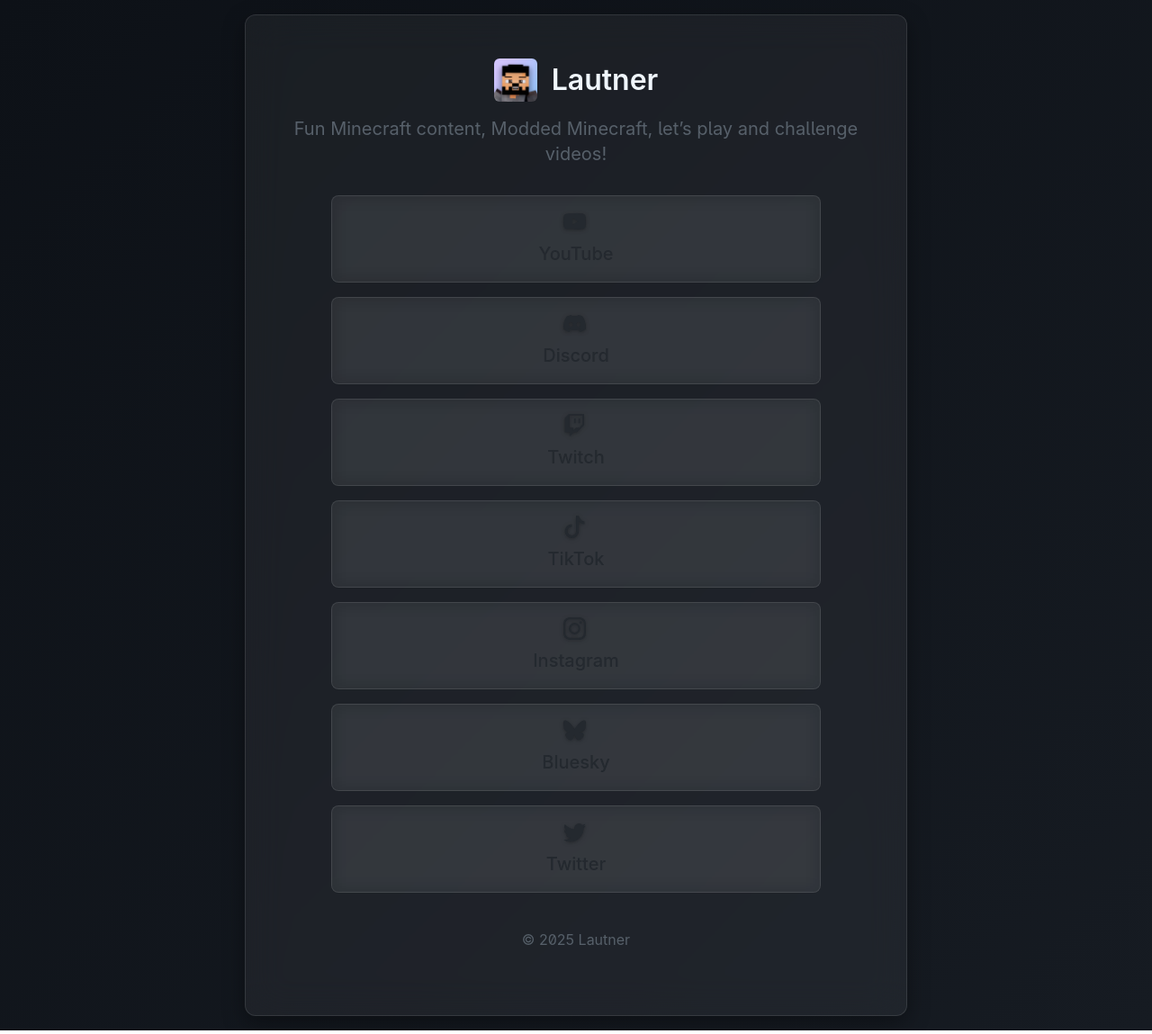
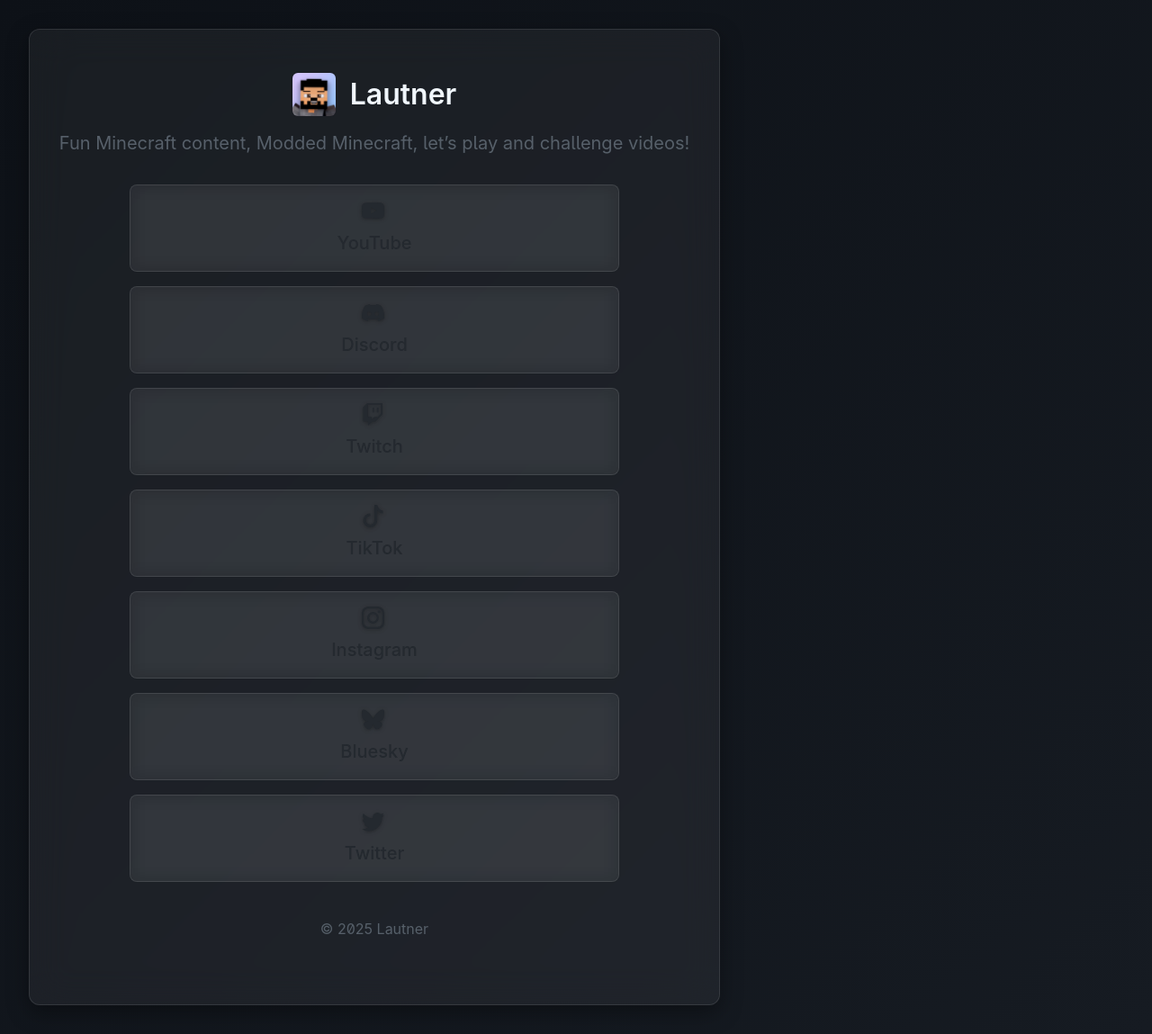
Before and after one commit to Iautner/Iautner.github.io, a Jekyll site: the page beta/index.html, which Jekyll copies as it is, in a window 1280 px wide. Shown: the whole page at 90% size. Built offline with Jekyll 4.4.1, drawn with Linux system fonts in a browser that asks for light colours.

Commit message:
Deploy dev -> beta: 8b9340ab227b45717b1bee93661e73e298ef7048

```diff
--- a/beta/assets/css/custom.css
+++ b/beta/assets/css/custom.css
@@ -59,42 +59,30 @@ html {
     height: 100%;
 }
 
+/* Body - works with existing Jekyll structure */
 body {
     font-family: -apple-system, BlinkMacSystemFont, 'Segoe UI', 'Noto Sans', Helvetica, Arial, sans-serif;
-    background: var(--app-bg-primary);
+    background: linear-gradient(135deg, var(--app-bg-primary) 0%, var(--app-bg-secondary) 100%);
     color: var(--app-text-primary);
     margin: 0;
-    padding: 0;
+    padding: env(safe-area-inset-top, 20px) env(safe-area-inset-right, 0) env(safe-area-inset-bottom, 20px) env(safe-area-inset-left, 0);
     min-height: 100vh;
     overflow-x: hidden;
     overflow-y: auto;
     -webkit-overflow-scrolling: touch;
 }
 
-/* App container */
-.app-container {
-    min-height: 100vh;
-    width: 100%;
-    overflow-y: auto;
-    -webkit-overflow-scrolling: touch;
-}
-
-.app-body {
-    padding: env(safe-area-inset-top, 20px) env(safe-area-inset-right, 0) env(safe-area-inset-bottom, 20px) env(safe-area-inset-left, 0);
-    background: linear-gradient(135deg, var(--app-bg-primary) 0%, var(--app-bg-secondary) 100%);
-    min-height: 100vh;
-}
-
-/* Main content */
-.main-content {
-    padding: 1rem;
+/* Container and main content - works with Jekyll structure */
+.container-md {
     max-width: 768px;
     margin: 0 auto;
     width: 100%;
     position: relative;
 }
 
-.content-wrapper {
+/* Content wrapper - targets existing Jekyll structure */
+.content-wrapper,
+.container-md {
     background: var(--app-glass-bg);
     backdrop-filter: blur(20px);
     -webkit-backdrop-filter: blur(20px);
@@ -105,10 +93,12 @@ body {
     position: relative;
     overflow: visible;
     animation: slideUp 0.6s var(--app-transition);
+    margin: 1rem;
 }
 
 @supports not (backdrop-filter: blur(20px)) {
-    .content-wrapper {
+    .content-wrapper,
+    .container-md {
         background: var(--app-bg-secondary);
         border: 1px solid var(--app-border);
     }
@@ -171,18 +161,12 @@ svg {
     transition: all 0.1s ease;
 }
 
-/* Responsive design */
+/* Responsive design - adjusted for Jekyll structure */
 @media (max-width: 768px) {
-    .content-wrapper {
+    .container-md {
         padding: 1.5rem;
         margin: 0.5rem;
         border-radius: 16px;
-    }
-
-    .main-content {
-        padding: 0.5rem;
-        height: auto;
-        overflow: visible;
     }
 
     .link-card {
@@ -192,13 +176,13 @@ svg {
 }
 
 @media (max-width: 480px) {
-    .content-wrapper {
+    .container-md {
         padding: 1rem;
         margin: 0.25rem;
         border-radius: 12px;
     }
 
-    .app-body {
+    body {
         padding: 0.5rem 0;
     }
 }
@@ -210,18 +194,11 @@ a:focus, button:focus {
     border-radius: 4px;
 }
 
-/* iOS support */
+/* iOS support - simplified */
 @supports (-webkit-touch-callout: none) {
-    .app-body {
+    body {
         padding-top: max(env(safe-area-inset-top), 20px);
         padding-bottom: max(env(safe-area-inset-bottom), 20px);
-    }
-
-    body {
-        -webkit-overflow-scrolling: touch;
-    }
-
-    .app-container {
         -webkit-overflow-scrolling: touch;
     }
 }
--- a/beta/index.html
+++ b/beta/index.html
@@ -75,12 +75,9 @@
     </script>
 </head>
 
-<body class="app-body">
-    <!-- Main app container -->
-    <div class="app-container">
-        <main class="container-md main-content">
-            <div class="content-wrapper">
-                <header class="text-center">
+<body class="p-3">
+    <main class="container-md">
+        <header class="text-center">
     <h1 class="d-inline-block mt-3">
         <span class="d-flex">
             <span class="pr-3">
@@ -97,13 +94,13 @@
     <div class="f3-mktg color-fg-muted mb-5"><p>Fun Minecraft content, Modded Minecraft, let’s play and challenge videos!</p>
 </div>
 </header>
-                <!-- <div class="mb-5 text-center">
+        <!-- <div class="mb-5 text-center">
     <p class="color-fg-muted f4-mktg mb-2 d-inline-block"></p>
 
     <span class="Label Label--secondary mb-2 f4-mktg">Content Creation</span>
 
 </div> -->
-                <ul class="list-style-none f3 container-sm">
+        <ul class="list-style-none f3 container-sm">
 
     <li class="mb-3 text-center text-semibold">
         <a href="https://www.youtube.com/channel/UC_Ba9y5pTsyAiyoHLZzVTGA" target="_blank" rel="noopener noreferrer" class="Link--primary d-block p-3 border rounded-3 color-shadow-small color-bg-subtle link-card" aria-label="Open YouTube in new tab">
@@ -169,12 +166,10 @@
     </li>
 
 </ul>
-                <footer class="text-center my-6">
+        <footer class="text-center my-6">
     <p class="f4-mktg color-fg-muted">© 2025 Lautner</p>
 </footer>
-            </div>
-        </main>
-    </div>
+    </main>
 
     <!-- Enhanced scripts -->
     <script src="assets/js/lazy-load.js"></script>
```
